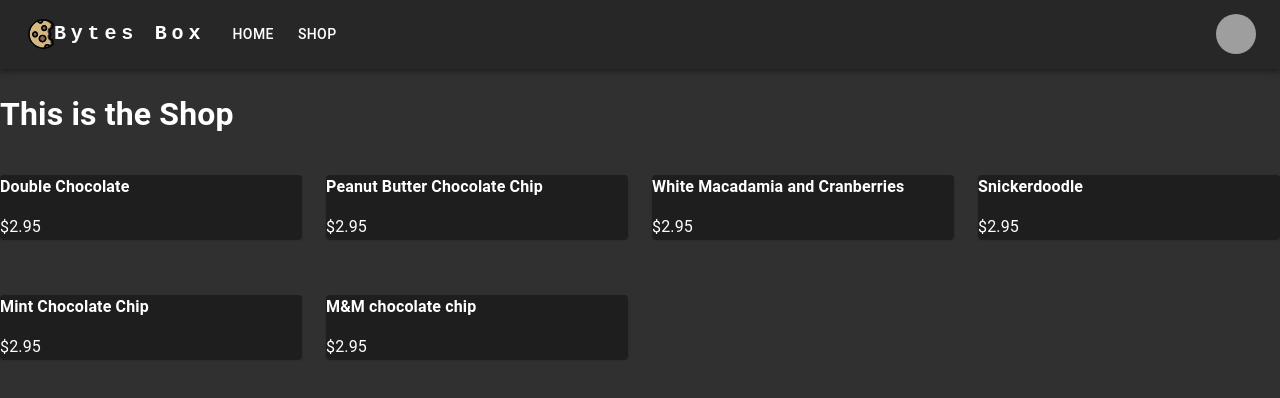
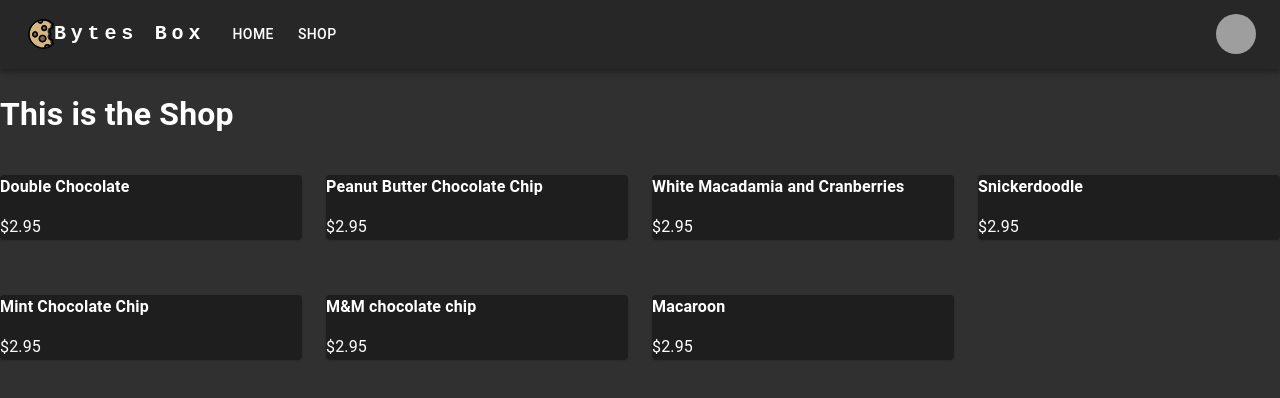
Before and after one commit to nsuguitan/odin-project-shoppingcart, a React (Create React App) app: page /Shop in a window 1280 px wide. Shown: the top 398 px of the page. Built offline with nearby package versions, Linux system fonts and the light colour scheme; grey boxes are pictures that could not be loaded.

Commit message:
adding macaroon to the menu

```diff
--- a/src/pages/Shop.js
+++ b/src/pages/Shop.js
@@ -39,6 +39,12 @@ const products = [
         price: "$2.95",
         imageURL: "./images/mm-choco-chip"
     }
+    ,{
+        id: 7,
+        name: "Macaroon",
+        price: "$2.95",
+        imageURL: "./images/macaroon"
+    }
 
 ];
 
```
